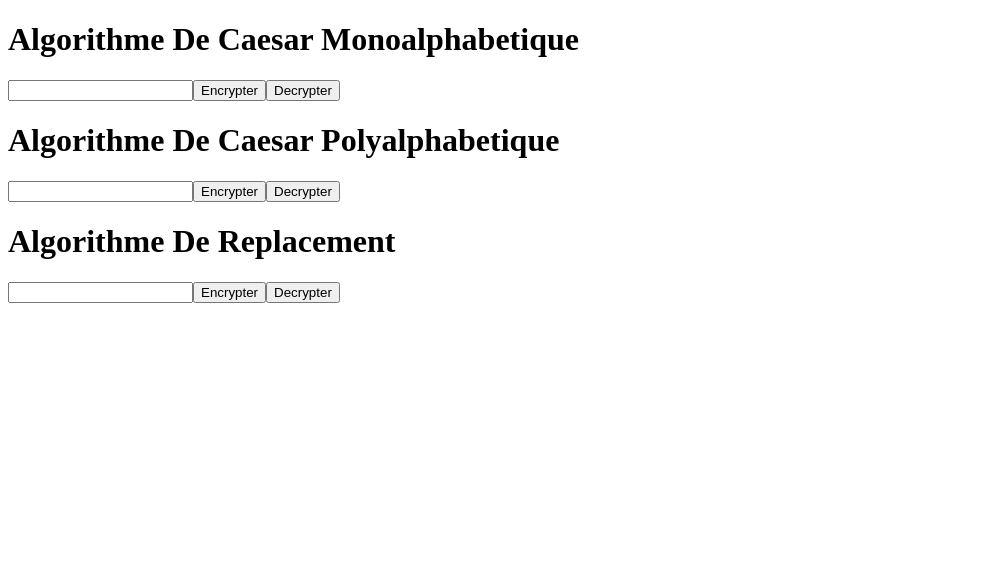
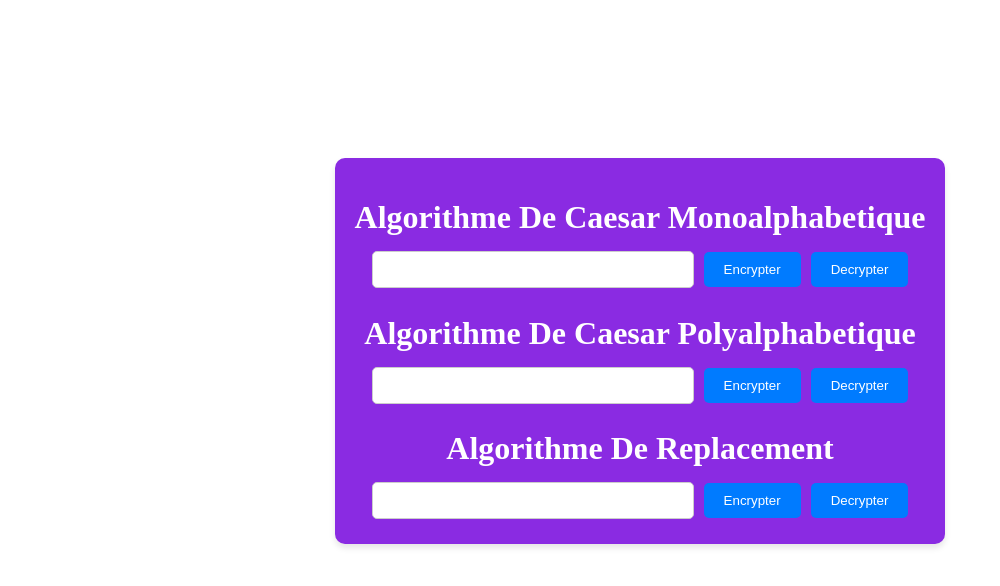
Before and after one commit to aaron47/CaesarCipherFront, an Angular app: page / in a window 1280 px wide. Shown: the top 586 px of the page, without its empty margins (0-1000 px from the left). Built offline with nearby package versions, Linux system fonts and the light colour scheme.

Commit message:
added styles

```diff
--- /dev/null
+++ b/src/app/app.component.css
@@ -0,0 +1,42 @@
+.container {
+  display: flex;
+  justify-content: center;
+  text-align: center;
+  padding: 20px;
+}
+
+.card {
+  background-color: #8a2be2; /* Purple card background */
+  padding: 20px;
+  border-radius: 10px;
+  box-shadow: 0 4px 6px rgba(0, 0, 0, 0.1);
+  margin-top: 130px;
+  max-width: fit-content;
+}
+
+.title {
+  margin-bottom: 10px;
+  color: white;
+}
+
+.input-field {
+  padding: 10px;
+  margin: 5px;
+  border: 1px solid #ccc;
+  border-radius: 5px;
+  width: 300px;
+}
+
+.button {
+  padding: 10px 20px;
+  margin: 5px;
+  border: none;
+  border-radius: 5px;
+  cursor: pointer;
+  background-color: #007bff;
+  color: #fff;
+}
+
+.button:hover {
+  background-color: #0056b3;
+}
--- a/src/app/app.component.html
+++ b/src/app/app.component.html
@@ -1,21 +1,18 @@
-<h1>Algorithme De Caesar Monoalphabetique</h1>
+<div class="container">
+  <div class="card">
+    <h1 class="title">Algorithme De Caesar Monoalphabetique</h1>
+    <input type="text" [(ngModel)]="text" class="input-field" />
+    <button (click)="caesarEncrypt()" class="button">Encrypter</button>
+    <button (click)="caesarDecrypt()" class="button">Decrypter</button>
 
-<input type="text" [(ngModel)]="text" />
+    <h1 class="title">Algorithme De Caesar Polyalphabetique</h1>
+    <input type="text" [(ngModel)]="polyalphabeticText" class="input-field" />
+    <button (click)="polyalphabeticEncrypt()" class="button">Encrypter</button>
+    <button (click)="polyalphabeticDecrypt()" class="button">Decrypter</button>
 
-<button (click)="caesarEncrypt()">Encrypter</button>
-<button (click)="caesarDecrypt()">Decrypter</button>
-
-<h1>Algorithme De Caesar Polyalphabetique</h1>
-
-<input type="text" [(ngModel)]="polyalphabeticText" />
-
-<button (click)="polyalphabeticEncrypt()">Encrypter</button>
-<button (click)="polyalphabeticDecrypt()">Decrypter</button>
-
-
-<h1>Algorithme De Replacement</h1>
-
-<input type="text" [(ngModel)]="replacementText" />
-
-<button (click)="replacementEncrypt()">Encrypter</button>
-<button (click)="replacementDecrypt()">Decrypter</button>
+    <h1 class="title">Algorithme De Replacement</h1>
+    <input type="text" [(ngModel)]="replacementText" class="input-field" />
+    <button (click)="replacementEncrypt()" class="button">Encrypter</button>
+    <button (click)="replacementDecrypt()" class="button">Decrypter</button>
+  </div>
+</div>
--- a/src/app/app.component.ts
+++ b/src/app/app.component.ts
@@ -6,7 +6,7 @@ import { ReplacementService } from './services/replacement-service';
 @Component({
   selector: 'app-root',
   templateUrl: './app.component.html',
-  styles: [],
+  styleUrls: ['./app.component.css'],
 })
 export class AppComponent {
   text: string = '';
@@ -34,24 +34,24 @@ export class AppComponent {
   polyalphabeticEncrypt() {
     return this.polyalphabetic
       .encrypt(this.polyalphabeticText)
-      .subscribe((res) => this.polyalphabeticText = res.text);
+      .subscribe((res) => (this.polyalphabeticText = res.text));
   }
 
   polyalphabeticDecrypt() {
     return this.polyalphabetic
       .decrypt(this.polyalphabeticText)
-      .subscribe((res) => this.polyalphabeticText = res.text);
+      .subscribe((res) => (this.polyalphabeticText = res.text));
   }
 
   replacementEncrypt() {
     return this.replacement
       .encrypt(this.replacementText)
-      .subscribe((res) => this.replacementText = res.text);
+      .subscribe((res) => (this.replacementText = res.text));
   }
 
   replacementDecrypt() {
     return this.replacement
       .decrypt(this.replacementText)
-      .subscribe((res) => this.replacementText = res.text);
+      .subscribe((res) => (this.replacementText = res.text));
   }
 }
```
